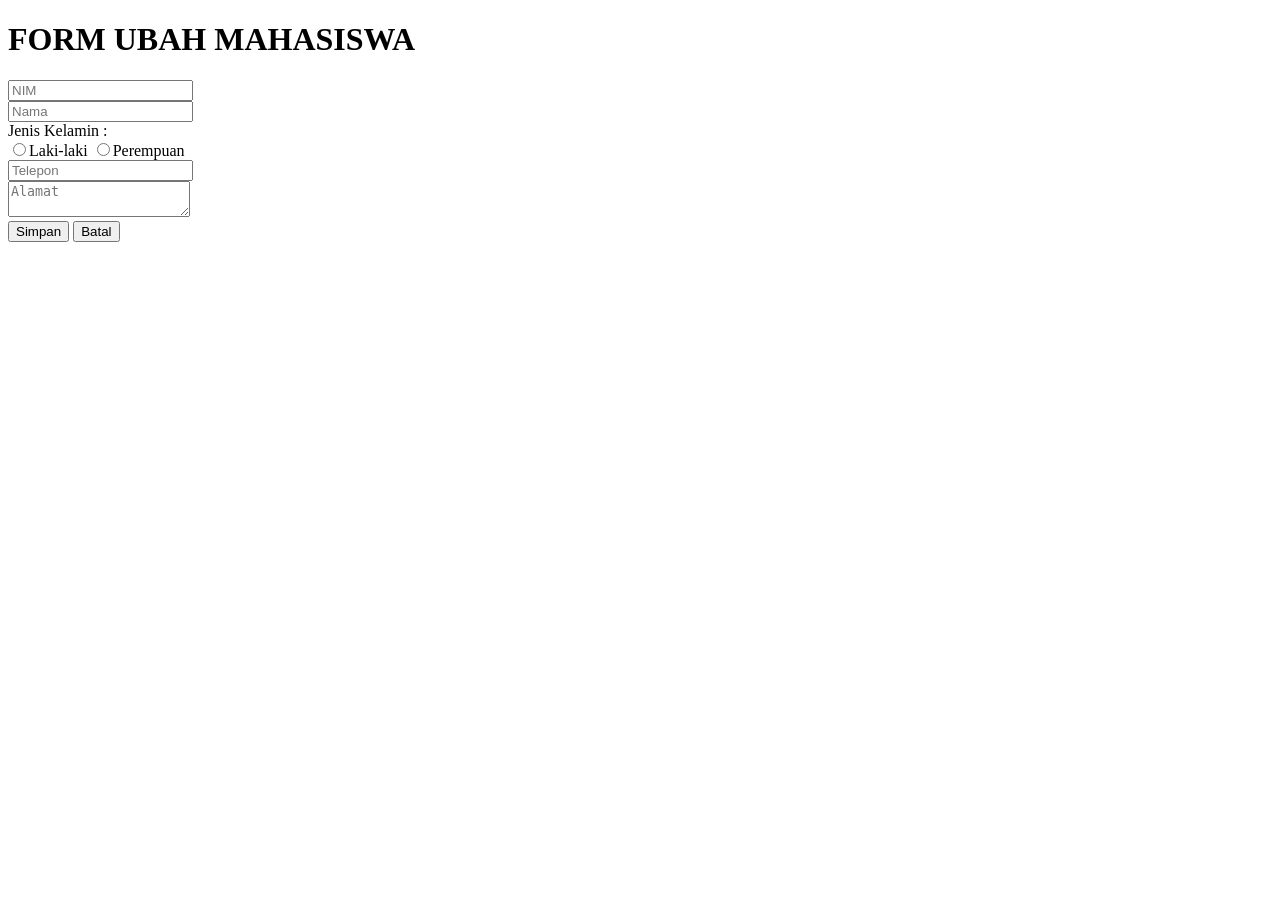
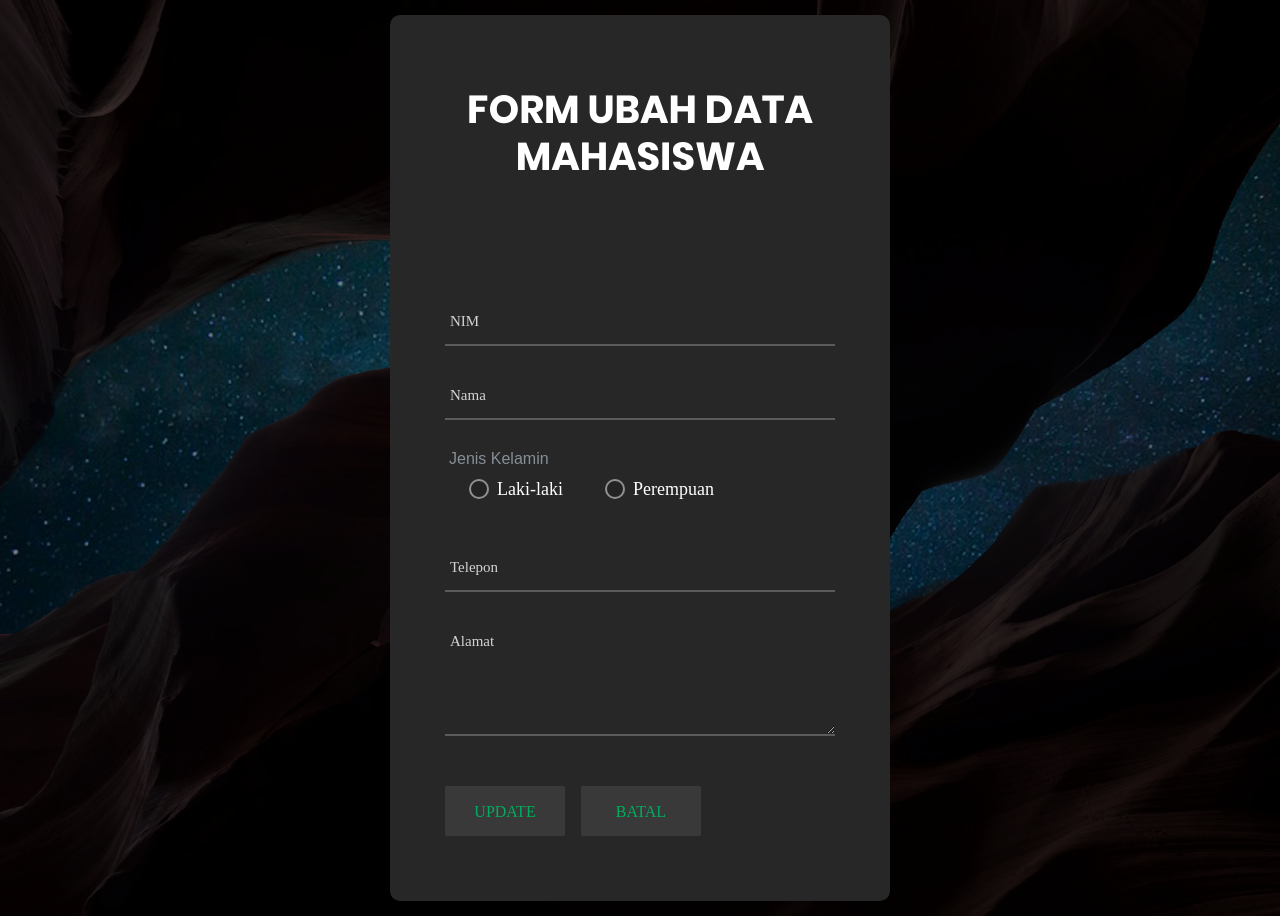
Before and after one commit to xixilsun/MiniTugas-PI, a CodeIgniter app: page /database/index.php/mahasiswa/ubah/1 in a window 1280 px wide. Before the commit the page ends 242 px from the top, so only its background shows below. Run offline with CodeIgniter, Linux system fonts and the light colour scheme; data comes from the database, SQL or seed files in the repository; data that the repository does not hold is empty; some web fonts are replaced.

Commit message:
Mengubah tampilan form ubah

```diff
--- a/application/views/form_ubah.php
+++ b/application/views/form_ubah.php
@@ -1,22 +1,79 @@
 <!DOCTYPE html>
 <html>
 <head>
-	<title>Form Ubah</title>
+	<title>Form Tambah</title>
+
+<!--CSS-->
+	<link rel="stylesheet" type="text/css" href="<?php echo base_url('assets/form/vendor/bootstrap/css/bootstrap.min.css'); ?>">
+	<link rel="stylesheet" type="text/css" href="<?php echo base_url('assets/form/fonts/font-awesome-4.7.0/css/font-awesome.min.css'); ?>">
+	<link rel="stylesheet" type="text/css" href="<?php echo base_url('assets/form/vendor/animate/animate.css'); ?>">
+	<link rel="stylesheet" type="text/css" href="<?php echo base_url('assets/form/vendor/select2/select2.min.css'); ?>">
+	<link rel="stylesheet" type="text/css" href="<?php echo base_url('assets/form/vendor/css-hamburgers/hamburgers.min.css'); ?>">
+	<link rel="stylesheet" type="text/css" href="<?php echo base_url('assets/form/css/util.css'); ?>">
+	<link rel="stylesheet" type="text/css" href="<?php echo base_url('assets/form/css/main.css'); ?>">
+
 </head>
+
 <body>
-	<h1>FORM UBAH MAHASISWA</h1>
-	<?php echo form_open("mahasiswa/ubah". $mahasiswa->nim); ?>
-		<input type="text" name="input_nim" placeholder="NIM" value="<?php echo set_value('input_nim', $mahasiswa->nim); ?>" readonly><br>
-		<input type="text" name="input_nama" placeholder="Nama" value="<?php echo set_value('input_nama', $mahasiswa->nama); ?>"><br>
-		<label>Jenis Kelamin :</label><br>
-		<input type="radio" name="input_jeniskelamin" value="laki-laki"<?php echo set_radio('jeniskelamin' ,'Laki-laki', ($mahasiswa->jenis_kelamin == "Laki-laki")? true:false); ?> id="laki-laki"><label for="input_jeniskelamin">Laki-laki</label>
-		<input type="radio" name="input_jeniskelamin"  value="Perempuan"<?php echo set_radio('jeniskelamin' ,'Perempuan', ($mahasiswa->jenis_kelamin == "Perempuan")? true:false ); ?> id="perempuan"><label for="input_jeniskelamin">Perempuan</label><br>
-		<input type="text" name="input_telp" placeholder="Telepon" value="<?php echo set_value('input_telp', $mahasiswa->telp); ?>"><br>
-		<textarea name="input_alamat" placeholder="Alamat"><?php echo set_value('input_alamat', $mahasiswa->alamat); ?></textarea><br>
-		<input type="submit" name="submit" value="Simpan">
-		<a href="<?php echo base_url(); ?>">
-			<input type="button" value="Batal">
-		</a>
-	<?php echo form_close(); ?>
+
+<?php echo form_open("mahasiswa/ubah/". $mahasiswa->nim); ?>
+<div class="bg-contact3">
+        <div class="container-contact3">
+                <div class="wrap-contact3 validate-form">
+                        <span class="contact3-form-title">Form Ubah Data Mahasiswa</span>
+
+                        <div class="ml-3 mb-5 text-danger">
+                                <?php echo validation_errors(); ?>
+                        </div>
+
+                        <div class="wrap-input3 validate-input">
+                                <input type="text" name="input_nim" value="<?php echo set_value('input_nim', $mahasiswa->nim); ?>" class="input3" placeholder="NIM" readonly>
+                                <span class="focus-input3"></span>
+                        </div>
+
+                        <div class="wrap-input3 validate-input">
+                                <input type="text" name="input_nama" value="<?php echo set_value('input_nama', $mahasiswa->nama); ?>" class="input3" placeholder="Nama">
+                                <span class="focus-input3"></span>
+                        </div>
+
+                        <div class="wrap-contact3-form-radio">
+                                <span class="contact3-form text-secondary mb-2 ml-1">Jenis Kelamin</span>
+                                <div class="contact3-form-radio m-r-42 ml-4">
+                                        <input type="radio" name="input_jeniskelamin" value="Laki-laki"<?php echo set_radio('jeniskelamin' ,'Laki-laki', ($mahasiswa->jenis_kelamin == "Laki-laki")? true:false); ?> id="laki-laki" class="input-radio3"><label for="laki-laki" class="label-radio3">Laki-laki</label>
+                                </div>
+
+                                <div class="contact3-form-radio">
+                                        <input type="radio" name="input_jeniskelamin" value="Perempuan"<?php echo set_radio('jeniskelamin' ,'Perempuan', ($mahasiswa->jenis_kelamin == "Perempuan")? true:false ); ?> id="perempuan" class="input-radio3"><label for="perempuan" class="label-radio3">Perempuan</label>
+                                </div>
+                        </div>
+
+                        <div class="wrap-input3 validate-input">
+                                <input type="text" name="input_telp" value="<?php echo set_value('input_telp', $mahasiswa->telp); ?>" class="input3" placeholder="Telepon">
+                                <span class="focus-input3"></span>
+                        </div>
+
+                        <div class="wrap-input3 validate-input">
+                                <textarea name="input_alamat" class="input3" placeholder="Alamat"><?php echo set_value('input_alamat', $mahasiswa->alamat); ?></textarea>
+                                <span class="focus-input3"></span>
+                        </div>
+
+                        <div class="container-contact3-form-btn">
+                                <input type="submit" name="submit" value="Update"  class="contact3-form-btn mr-3">
+                                <a href="<?php echo base_url(); ?>"><input type="button" value="Batal"  class="contact3-form-btn"></a>
+                        </div>
+
+                </div>
+        </div>
+</div>
+<?php echo form_close(); ?>
+
+<!--JS-->
+<script src="<?php echo base_url('assets/form/vendor/jquery/jquery-3.2.1.min.js'); ?>"></script>
+<script src="<?php echo base_url('assets/form/vendor/bootstrap/js/popper.js'); ?>"></script>
+<script src="<?php echo base_url('assets/form/vendor/bootstrap/js/bootstrap.min.js'); ?>"></script>
+<script src="<?php echo base_url('assets/form/vendor/select2/select2.min.js'); ?>"></script>
+<script src="<?php echo base_url('assets/form/js/main.js'); ?>"></script>
+
+
 </body>
 </html>
```
